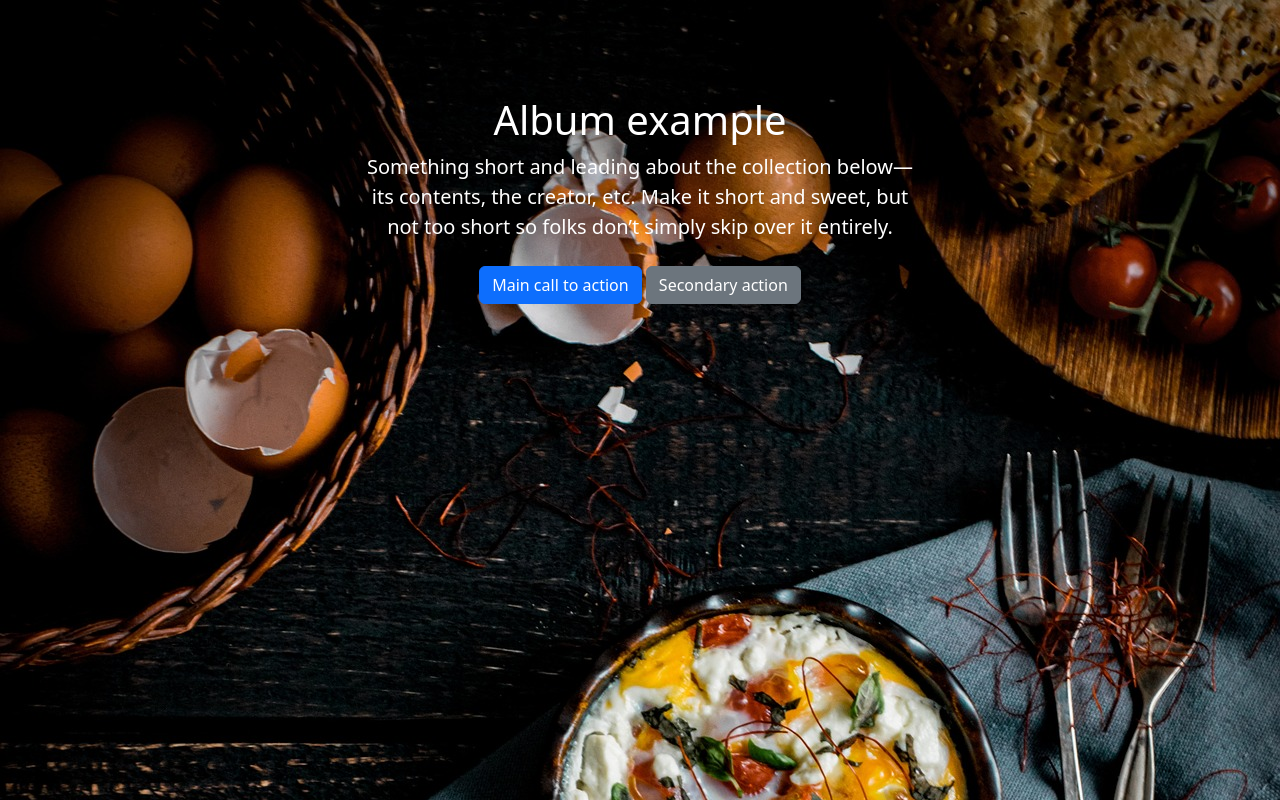
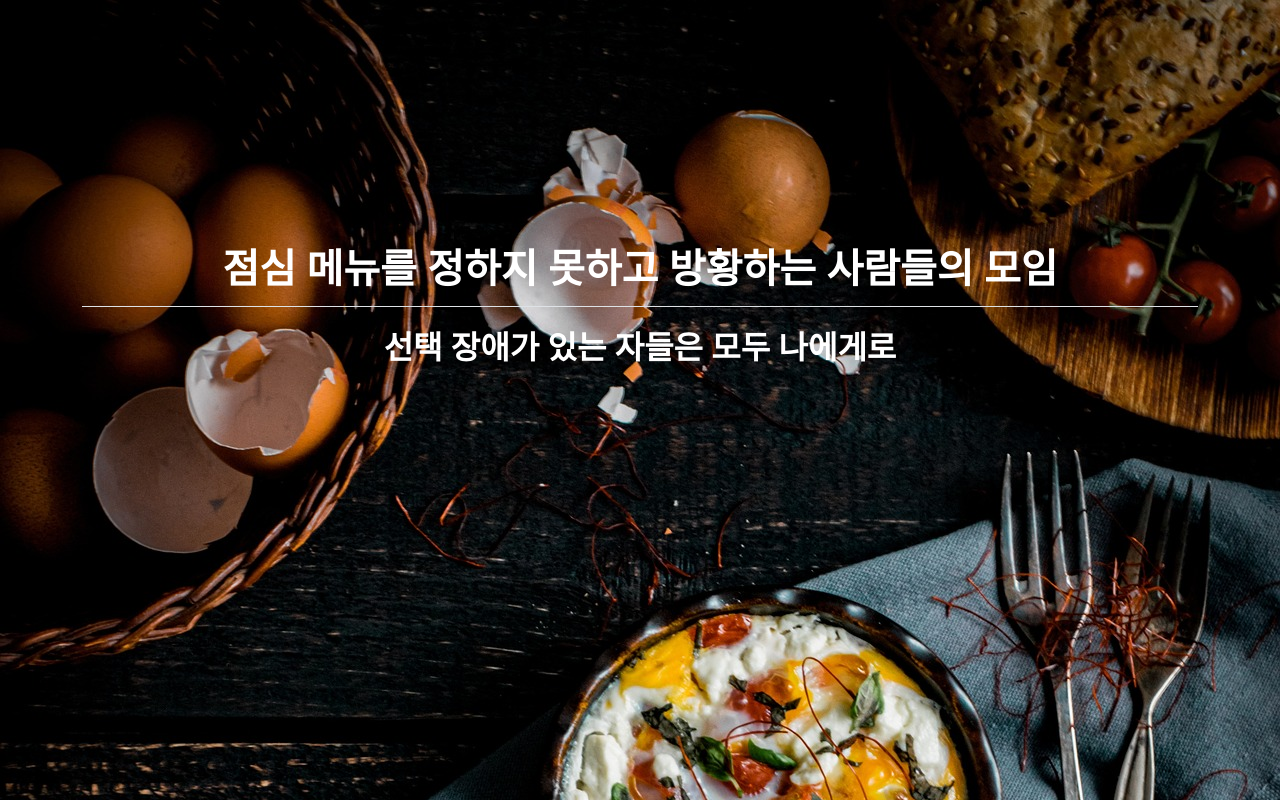
Before and after one commit to hjn5018/jeom-me-choo, a Flask app: page / in a window 1280 px wide. Shown: the part 82-882 px from the top of the page. Run offline with Flask 3, Linux system fonts and the light colour scheme.

Commit message:
app.py,index.html,header.html,message.html -u : 프로필 사진 업로드 추가 및 기능 보완

```diff
--- a/app.py
+++ b/app.py
@@ -30,12 +30,14 @@
     member_name = db.Column(db.String(), nullable=False)
     # 별명
     member_nickname = db.Column(db.String(), nullable=False)
+    # 프로필 사진
+    member_profile = db.Column(db.String(), nullable=True)
     # 권한
     member_role = db.Column(db.String(), nullable=False, default='member')
 
-def __repr__(self):
-        return (f'{self.member_id} | {self.member_login_id} | {self.password} | {self.member_name} '
-                f'| {self.member_nickname} | {self.member_role}')
+    def __repr__(self):
+            return (f'{self.member_id} | {self.member_login_id} | {self.password} | {self.member_name} '
+                    f'| {self.member_nickname} | {self.member_role}')
 
 
 # 게시글 테이블 생성
@@ -57,9 +59,9 @@
     # 등록일
     post_registration_date = db.Column(db.DateTime, default=datetime.now(korea_timezone))
 
-def __repr__(self):
-    return (f'{self.post_id} | {self.member_id} | {self.post_title} | {self.post_content} '
-            f'| {self.post_views} | {self.post_likes} | {self.post_is_private} | {self.post_registration_date}')
+    def __repr__(self):
+        return (f'{self.post_id} | {self.member_id} | {self.post_title} | {self.post_content} '
+                f'| {self.post_views} | {self.post_likes} | {self.post_is_private} | {self.post_registration_date}')
 
 
 # Comment 테이블 생성
@@ -85,11 +87,13 @@
 with app.app_context():
     db.create_all()
 
+UPLOAD_FOLDER = os.getcwd() + '/static/upload'  # 절대 파일 경로
+ALLOWED_EXTENSIONS = {'png', 'jpg', 'jpeg', 'gif'}  # 확장자 검증
+
 
 # 메인 페이지
 @app.route('/')
 def home():
-    print(session.get("member"))
     return render_template("index.html", member=session.get("member"))
 
 
@@ -100,9 +104,22 @@
     password = request.form['password']
     member_name = request.form['member_name']
     member_nickname = request.form['member_nickname']
+    file = request.files['member_profile']
+    file_name = ""
+    # 파일 있는지 확인
+    if file:
+        # 확장자 체크
+        if file.filename.split('.')[-1] in ALLOWED_EXTENSIONS:
+            # os.makedirs(UPLOAD_FOLDER)
+            # 파일명은 중복되면 에러가 나기때문에 앞에 member_id 추가
+            file_name = member_login_id+"_"+file.filename
+            # 파일 저장
+            file.save(os.path.join(UPLOAD_FOLDER, file_name))
+        else:
+            return render_template("message.html", message="이미지 파일만 가능합니다!", return_url="/")
 
     member = Member(member_login_id=member_login_id, password=hashlib.sha256(password.encode("UTF-8")).hexdigest()
-                    , member_name=member_name, member_nickname=member_nickname)
+                    , member_name=member_name, member_nickname=member_nickname, member_profile=file_name)
     db.session.add(member)
     db.session.commit()
 
@@ -131,7 +148,8 @@
         session["member"] = {
             "member_login_id": member.first().member_login_id,
             "member_name": member.first().member_name,
-            "member_nickname": member.first().member_nickname
+            "member_nickname": member.first().member_nickname,
+            "member_profile": member.first().member_profile
         }
         return render_template("message.html", message=f"{member.first().member_name}님으로 로그인 했습니다."
                                , return_url=request.form['prev_url'])
@@ -159,11 +177,13 @@
 #     print(session.get("member"))
 #     return render_template("post_list.html",member=session.get("member"))
 
+
 # 게시글 페이지
 @app.route("/post_instance")
 def post_instance():
     print(session.get("member"))
     return render_template("post_instance.html", member=session.get("member"))
+
 
 # 게시글 등록 // 관리자 접근권한은 나중에..?
 @app.route("/post_add", methods=['POST'])
@@ -181,4 +201,4 @@
 
 
 if __name__ == '__main__':
-    app.run(host='0.0.0.0', port=5001, debug=True)
+    app.run(host='0.0.0.0', port=5005, debug=True)
--- a/templates/header.html
+++ b/templates/header.html
@@ -11,7 +11,9 @@
 
             <div class="text-end">
                 {% if member %}
-                <img src="/static/img.png" alt="로고" style="width: 30px">
+                    {% if member.member_profile %}
+                        <img src="/static/upload/{{ member.member_profile }}" alt="프로필" style="width: 50px">
+                    {% endif %}
                 {{ member.member_name }}님
                 <button type="button" class="btn btn-secondary btn-sm" onclick="fn_logout()">로그아웃</button>
                 {% else %}
@@ -56,11 +58,11 @@
         </div>
     </form>
 
-    <form id="frm_join" action="{{ url_for('member_add') }}" method="post">
+    <form id="frm_join" action="{{ url_for('member_add') }}" method="post" enctype="multipart/form-data">
         <!-- 회원가입 modal -->
         <div class="modal fade" tabindex="-1" role="dialog" id="modalJoin">
             <div class="modal-dialog" role="document">
-                <div class="modal-content rounded-4 shadow">
+                <div class="modal-content rounded-4 shadow" style="color:black">
                     <div class="modal-header p-5 pb-4 border-bottom-0">
                         <h1 class="fw-bold mb-0 fs-2">회원가입</h1>
                         <button type="button" class="btn-close" data-bs-dismiss="modal" aria-label="Close"></button>
@@ -75,8 +77,13 @@
                             </div>
                             <div class="form-floating mb-3">
                                 <input type="password" class="form-control rounded-3 required" id="password"
-                                    name="password" placeholder="Password">
+                                    name="password" placeholder="confirm Password">
                                 <label for="password">Password</label>
+                            </div>
+                            <div class="form-floating mb-3">
+                                <input type="password" class="form-control rounded-3 required" id="confirm_password"
+                                    name="confirm_password" placeholder="Confirm Password">
+                                <label for="confirm_password">Confirm Password</label>
                             </div>
                             <div class="form-floating mb-3">
                                 <input type="text" class="form-control rounded-3 required" id="member_name"
@@ -87,6 +94,11 @@
                                 <input type="text" class="form-control rounded-3 required" id="member_nickname"
                                     name="member_nickname" placeholder="member_nickname">
                                 <label for="member_nickname">NickName</label>
+                            </div>
+                            <div class="form-floating mb-3">
+                                <input type="file" class="form-control rounded-3" id="member_profile"
+                                    name="member_profile" placeholder="member_profile">
+                                <label for="member_profile">Member Profile</label>
                             </div>
                             <button class="w-100 mb-2 btn btn-lg rounded-3 btn-primary" type="button"
                                 onclick="fn_join()">회원가입</button>
@@ -111,6 +123,8 @@
         if (message) {
             alert(message);
         } else {
+            // 비밀번호 확인
+            if ($("#frm_join input[name=password]").val() === $("#frm_join input[name=confirm_password]").val()) {
                 // 중복 체크 후 회원가입
                 $.ajax({
                     type: "POST",
@@ -124,7 +138,10 @@
                             document.getElementById("frm_join").submit();
                         }
                     }
-            })
+                });
+            }else {
+                alert("비밀번호를 확인해주세요!");
+            }
         }
     }
 
--- a/templates/index.html
+++ b/templates/index.html
@@ -26,17 +26,11 @@
 <!-- 헤더 불러오기 -->
 {% include 'header.html' %}
 <main>
-    <section class="py-5 text-center container">
-        <div class="row py-lg-5">
-            <div class="col-lg-6 col-md-8 mx-auto">
-                <h1 class="fw-light">Album example</h1>
-                <p class="lead text-body-light">Something short and leading about the collection below—its contents, the
-                    creator, etc. Make it short and sweet, but not too short so folks don’t simply skip over it
-                    entirely.</p>
-                <p>
-                    <a href="#" class="btn btn-primary my-2">Main call to action</a>
-                    <a href="#" class="btn btn-secondary my-2">Secondary action</a>
-                </p>
+    <section class="py-5 text-center container h-100">
+        <div class="row h-75">
+            <div class="col align-self-center">
+                <p class="fw-bold pb-2 border-bottom fw-light fs-1">점심 메뉴를 정하지 못하고 방황하는 사람들의 모임</p>
+                <p class="fw-bold lead text-body-light fs-2">선택 장애가 있는 자들은 모두 나에게로</p>
             </div>
         </div>
     </section>
--- a/templates/message.html
+++ b/templates/message.html
@@ -1,7 +1,7 @@
 <!DOCTYPE html>
 <html lang="en">
 <script src="https://code.jquery.com/jquery-latest.min.js"></script>
-<body>
+<body style="display: none;">
     <div id="message">{{ message }}</div>
     <div id="return_url">{{ return_url }}</div>
 </body>
```
Also changed, not shown: 1 other file. Lines whose indentation alone changed are shown as unchanged.
